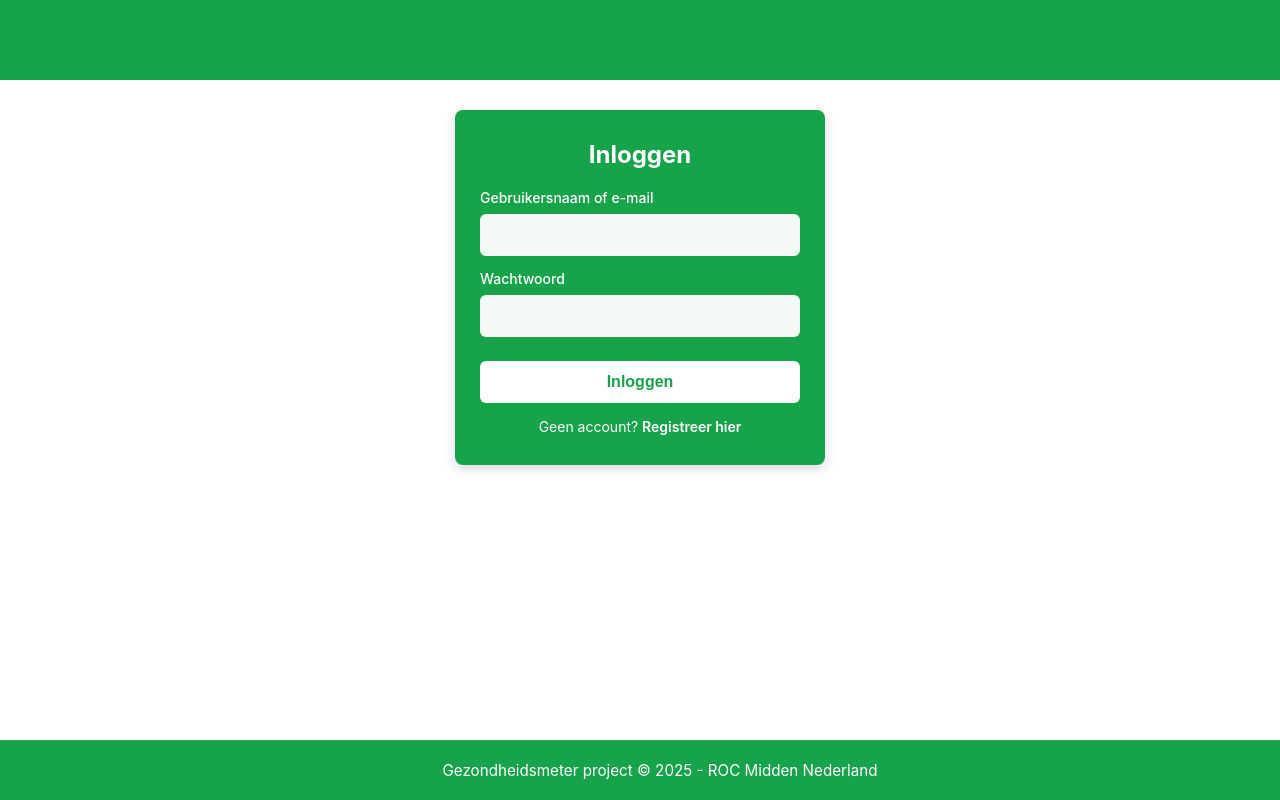
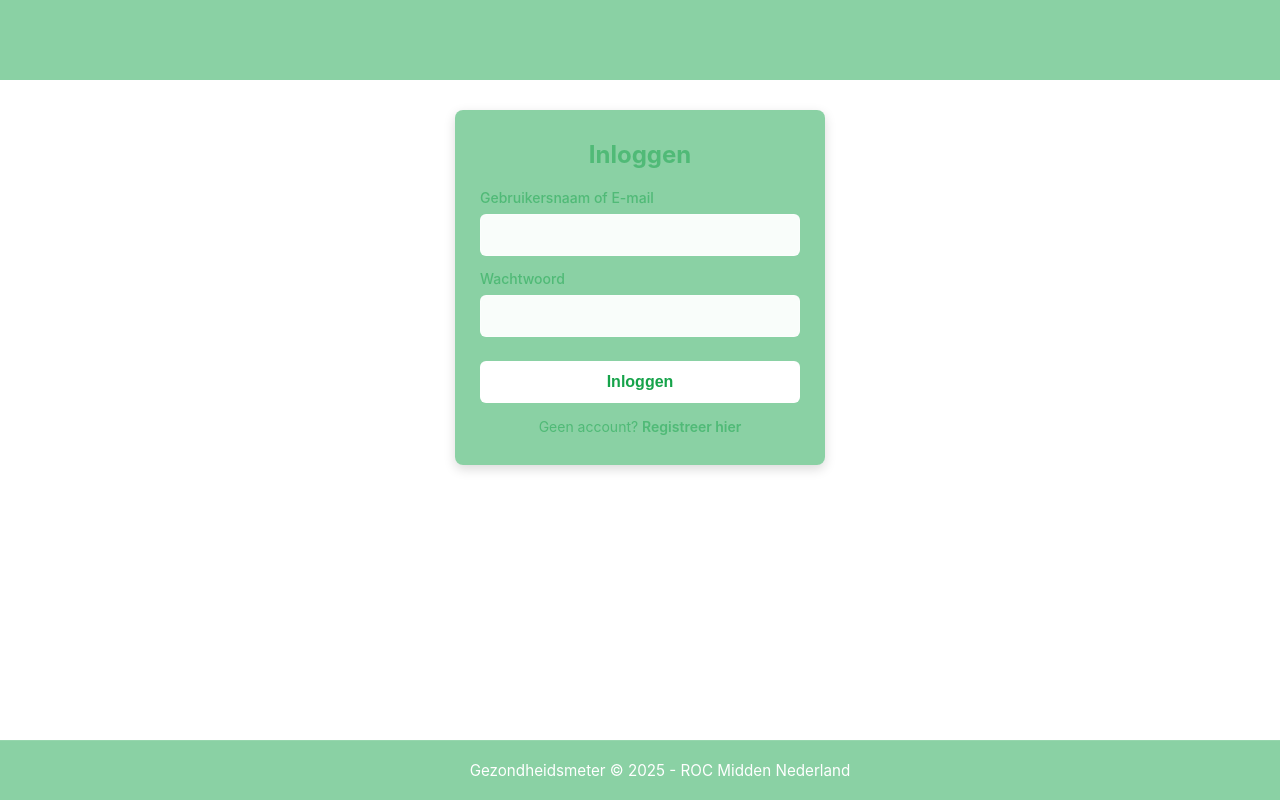
Before and after one commit to roc-ica/l10-pro-1-gezondheidsmeter-cornelis, a PHP site: page /src/views/auth/login.php in a window 1280 px wide. Run offline with PHP 8.4, Linux system fonts and the light colour scheme.

Commit message:
feat: update styling for auth pages and refine footer text

```diff
--- a/assets/css/style.css
+++ b/assets/css/style.css
@@ -11,13 +11,13 @@
 }
 
 .header {
-    background: #16A34A;
+    background: rgba(22, 163, 74, 0.5);
     height: 80px;
     width: 100%;
 }
 
 .footer {
-    background: #16A34A;
+    background: rgba(22, 163, 74, 0.5);
     color: #fff;
     text-align: center;
     padding: 20px;
@@ -36,7 +36,7 @@
 }
 
 .auth-form {
-    background: #16A34A;
+    background: rgba(22, 163, 74, 0.5);
     padding: 30px 25px;
     border-radius: 8px;
     box-shadow: 0 4px 12px rgba(0, 0, 0, 0.15);
@@ -45,7 +45,7 @@
 }
 
 .auth-form h2 {
-    color: #fff;
+    color: rgba(22, 163, 74, 0.5);
     margin-bottom: 20px;
     font-size: 24px;
     text-align: center;
@@ -59,7 +59,7 @@
 .auth-form label {
     display: block;
     margin-bottom: 8px;
-    color: #fff;
+    color: rgba(22, 163, 74, 0.5);
     font-weight: 500;
     font-size: 14px;
 }
@@ -85,7 +85,7 @@
 .auth-form button {
     width: 100%;
     background: #fff;
-    color: #16A34A;
+    color: rgba(22, 163, 74, 1);
     border: none;
     padding: 12px;
     border-radius: 6px;
@@ -103,13 +103,13 @@
 .auth-form p {
     text-align: center;
     margin-top: 15px;
-    color: #fff;
+    color: rgba(22, 163, 74, 0.5);
     font-size: 14px;
     margin-bottom: 0;
 }
 
 .auth-form a {
-    color: #fff;
+    color: rgba(22, 163, 74, 0.5);
     text-decoration: none;
     font-weight: 600;
 }
--- a/src/views/auth/login.php
+++ b/src/views/auth/login.php
@@ -54,7 +54,7 @@ if ($_SERVER['REQUEST_METHOD'] === 'POST') {
 
     <form method="post" action="" novalidate>
         <div>
-            <label for="username">Gebruikersnaam of e-mail</label>
+            <label for="username">Gebruikersnaam of E-mail</label>
             <input id="username" name="username" type="text" required maxlength="255" />
         </div>
         <div>
@@ -69,6 +69,6 @@ if ($_SERVER['REQUEST_METHOD'] === 'POST') {
     <p>Geen account? <a href="register.php">Registreer hier</a></p>
         </div>
     </div>
-    <div class="footer">Gezondheidsmeter project © 2025 - ROC Midden Nederland</div>
+    <div class="footer">Gezondheidsmeter © 2025 - ROC Midden Nederland</div>
 </body>
 </html>
```
